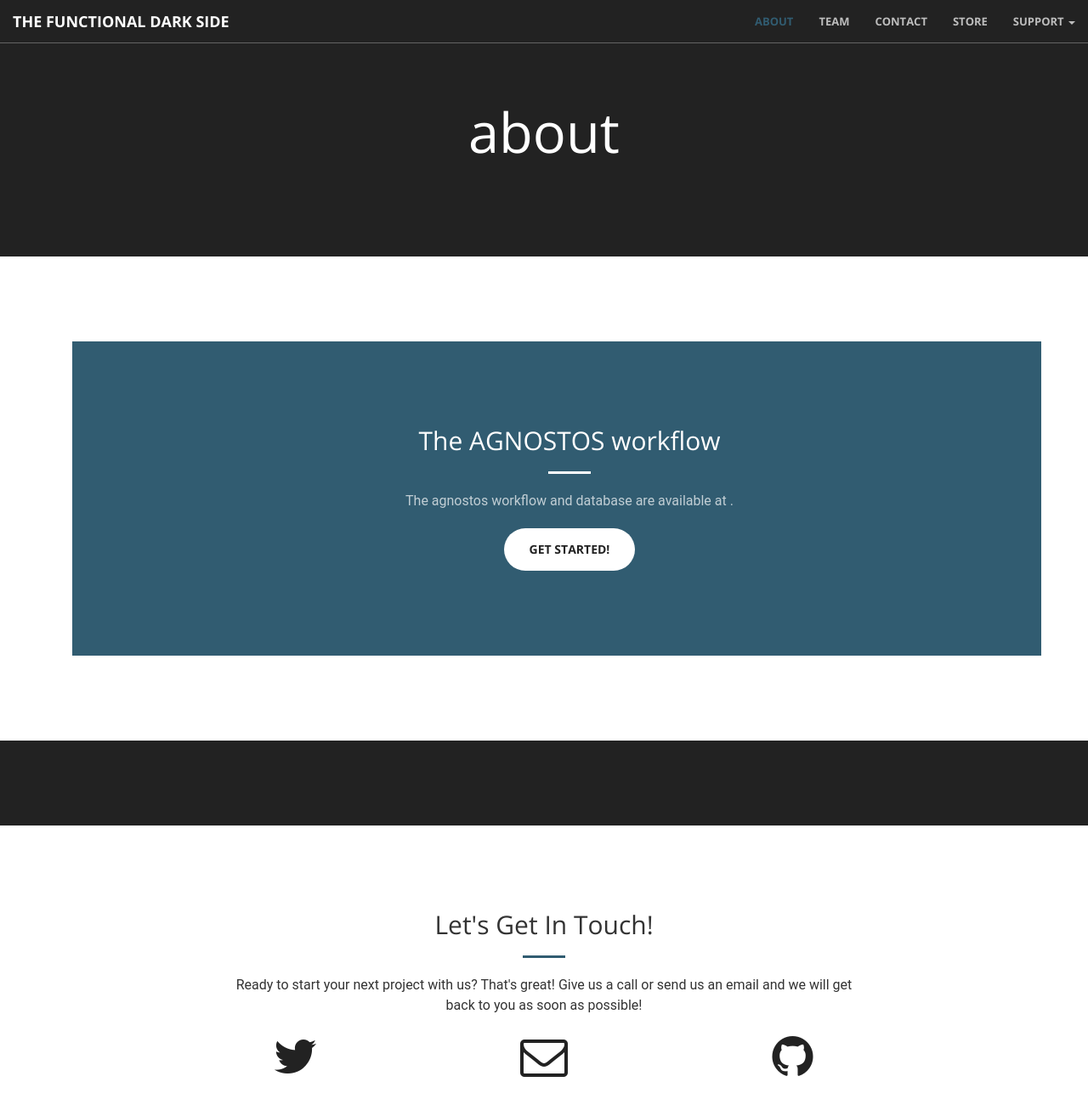
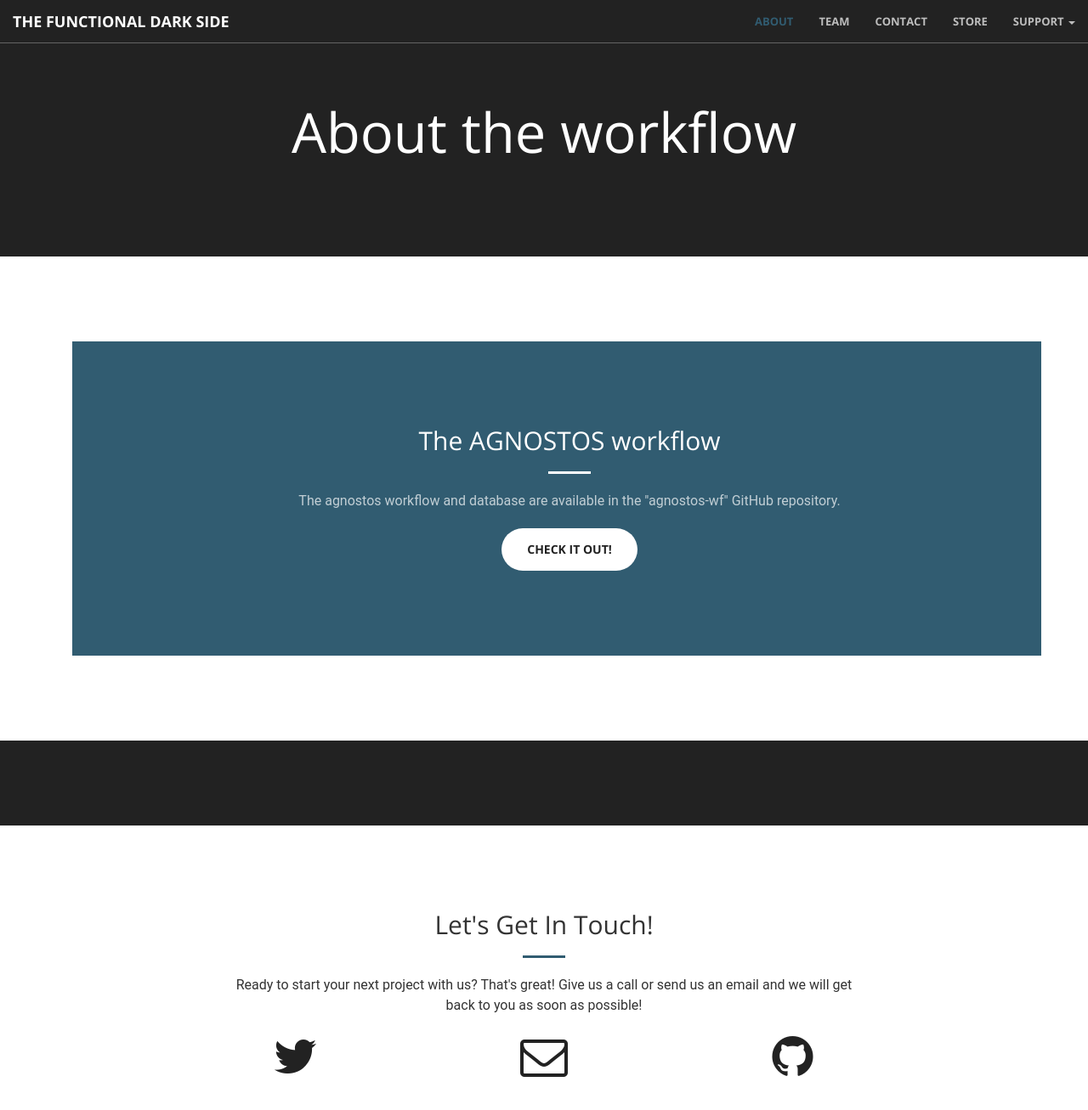
Before and after one commit to functional-dark-side/functional-dark-side.github.io, a Jekyll site: the page built from about.html, in a window 1280 px wide and 1392 px high. Shown: the top 1307 px of the window at 85% size. Built offline with Jekyll 4.4.1, drawn with Linux system fonts in a browser that asks for light colours; a script that is not in the unit is left out.

Commit message:
workflow

```diff
--- a/about.html
+++ b/about.html
@@ -1,6 +1,6 @@
 ---
 layout: page
-title: about
+title: About the workflow
 ---
 
 
@@ -10,8 +10,8 @@ title: about
             <div class="col-lg-8 col-lg-offset-2 text-center">
                 <h2 class="section-heading">The AGNOSTOS workflow</h2>
                 <hr class="light">
-                <p class="text-faded">The agnostos workflow and database are available at <https://github.com/functional-dark-side/agnostos-wf>.</p>
-                <a href="#" class="btn btn-default btn-xl">Get Started!</a>
+                <p class="text-faded">The agnostos workflow and database are available in the "agnostos-wf" GitHub repository.</p>
+                <a href="https://github.com/functional-dark-side/agnostos-wf" class="btn btn-default btn-xl">Check it out!</a>
             </div>
         </div>
     </div>
```
